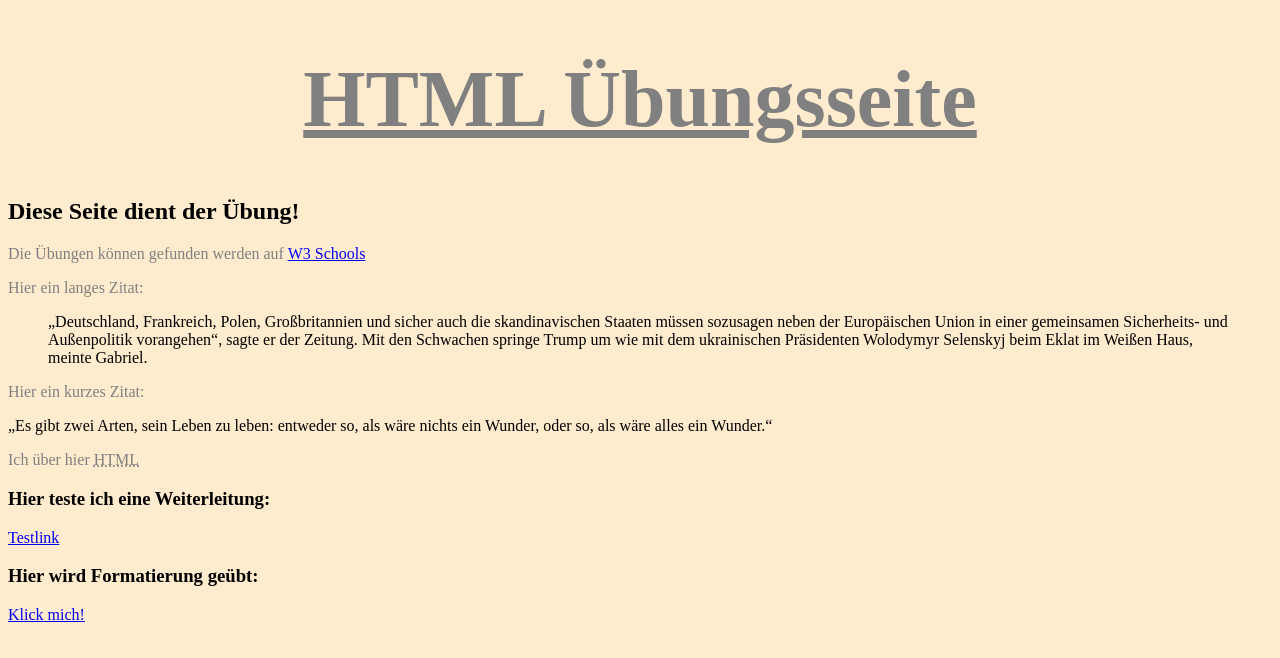
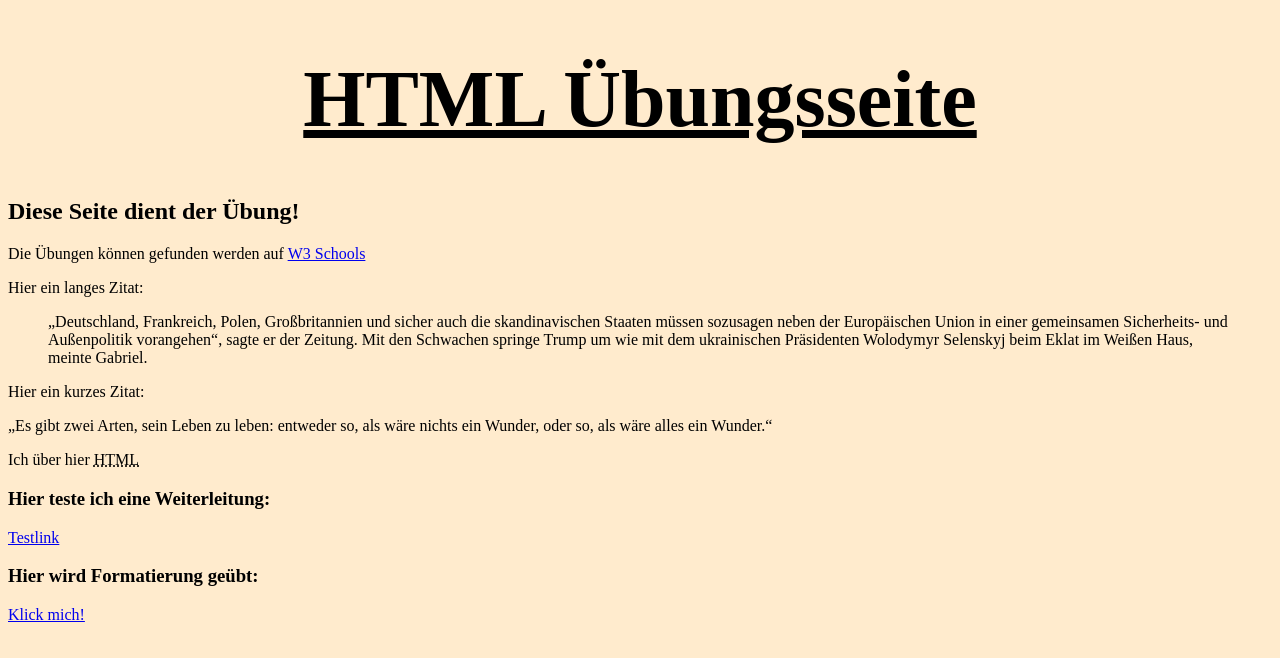
Before and after one commit to duke-811/test-page, a plain HTML site: page index.html in a window 1280 px wide. Drawn offline with Linux system fonts and the light colour scheme.

Commit message:
Update style.css

```diff
--- a/style.css
+++ b/style.css
@@ -1,3 +1,2 @@
 body {background-color:blanchedalmond;}
-h1 {color:gray;text-align: center;font-size:500%}
-p{color:gray}
+h1 {text-align: center;font-size:500%}
```
